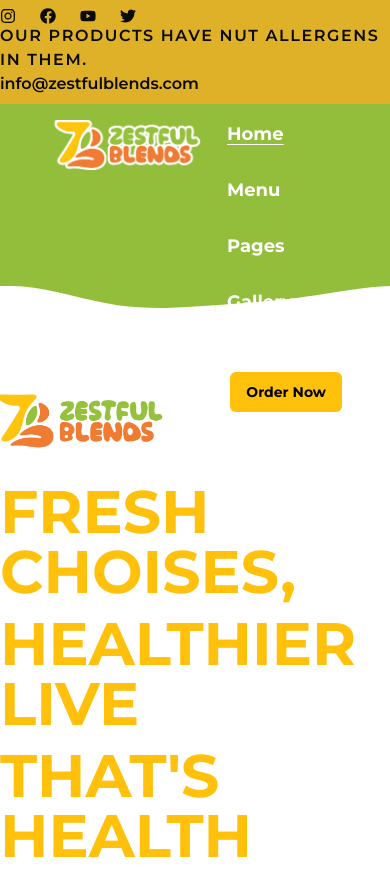
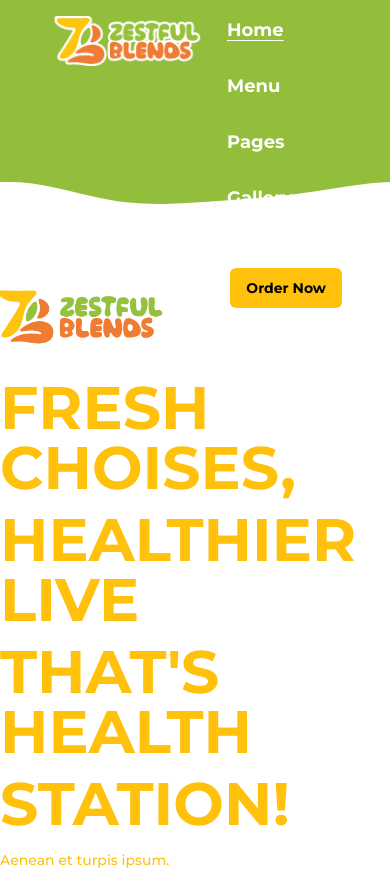
Before and after one commit to VanjaXYZ/zestful-blends-frontend, a Next.js app: page / in a window 390 px wide. Shown: the top 870 px of the page. Built offline with nearby package versions, Linux system fonts and the light colour scheme.

Commit message:
style: add breakpoints

```diff
--- a/src/app/custom_components/header_info/HeaderInfo.tsx
+++ b/src/app/custom_components/header_info/HeaderInfo.tsx
@@ -5,7 +5,7 @@ import InfoHeaderEmail from "./InfoHeaderEmail";
 
 const HeaderInfo = () => {
   return (
-    <div className="flex justify-between bg-primary-yellow-dark-shade py-2 w-full flex-col sm:flex-row">
+    <div className="justify-between bg-primary-yellow-dark-shade py-2 w-full flex-col sm:flex-row hidden lg:flex">
       <InfoHeaderIcons />
       <InfoHeaderMessage />
       <InfoHeaderEmail />
```
